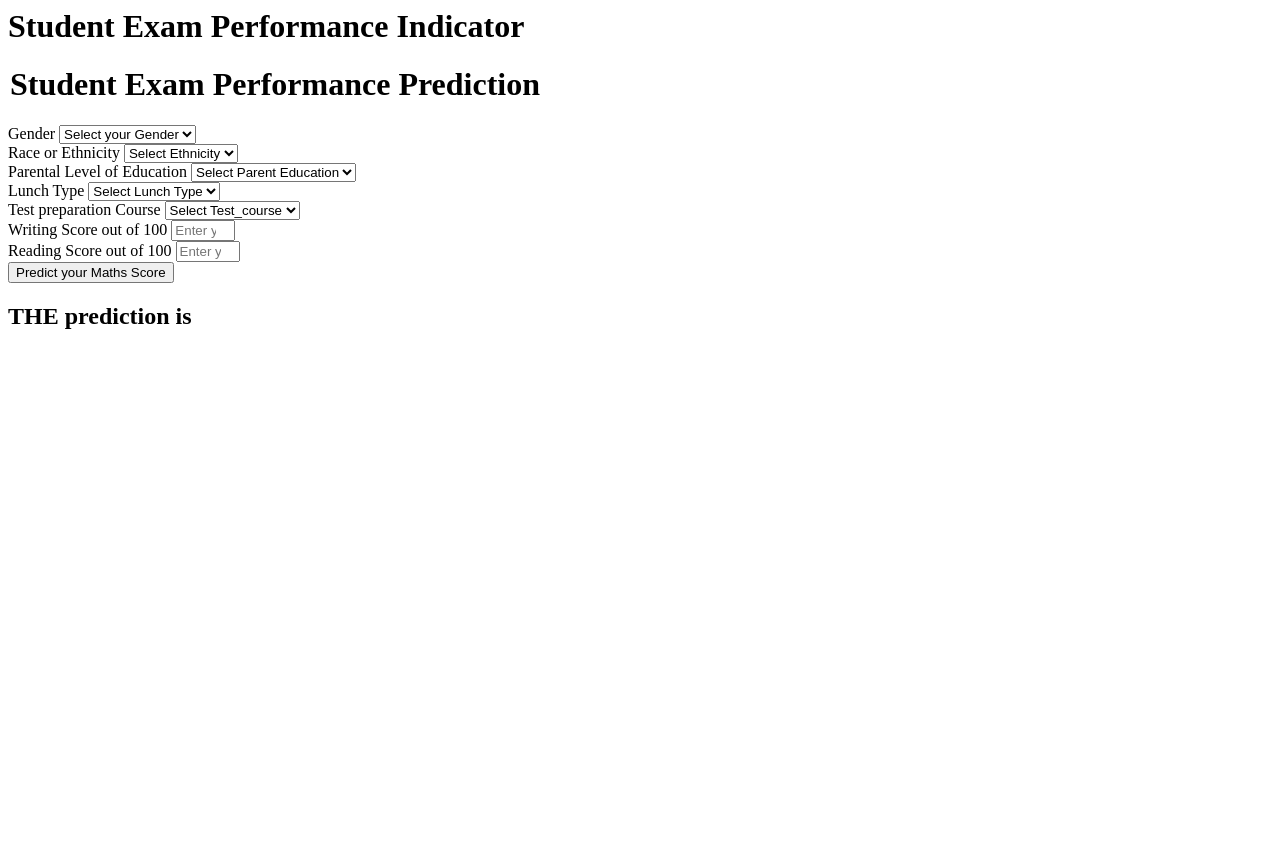
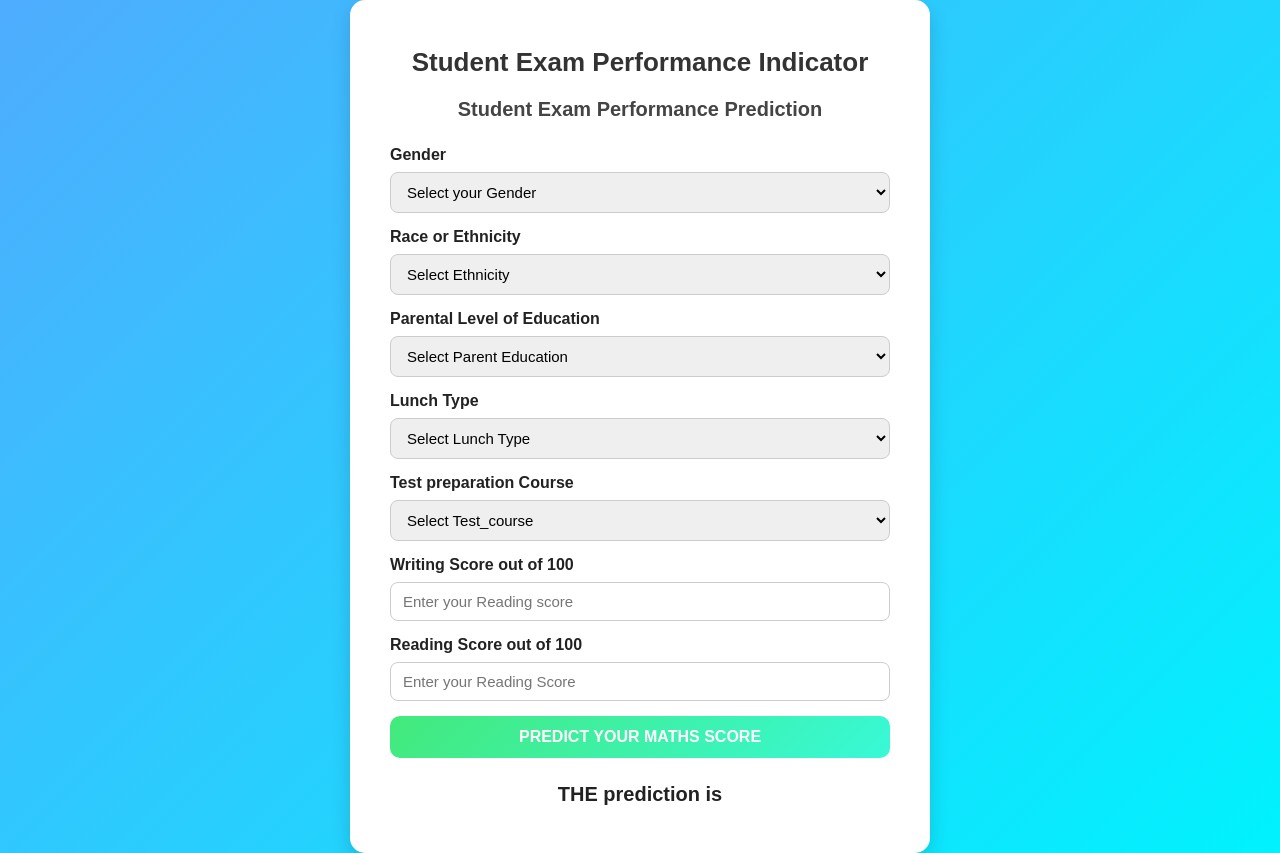
Before and after one commit to satyamvishuu/Machine-Learning-Project, a Flask app: page /predictdata in a window 1280 px wide. Before the commit the page ends 329 px from the top, so only its background shows below. Run offline with Flask 3, Linux system fonts and the light colour scheme.

Commit message:
Added CSS to HTML

```diff
--- /dev/null
+++ b/static/style.css
@@ -0,0 +1,88 @@
+
+body {
+    font-family: Arial, Helvetica, sans-serif;
+    background: linear-gradient(135deg, #4facfe, #00f2fe);
+    margin: 0;
+    padding: 0;
+    min-height: 100vh;
+    display: flex;
+    justify-content: center;
+    align-items: center;
+}
+
+.login {
+    background: #ffffff;
+    padding: 30px 40px;
+    border-radius: 15px;
+    box-shadow: 0px 8px 20px rgba(0, 0, 0, 0.15);
+    max-width: 500px;
+    width: 100%;
+}
+
+.login h1 {
+    text-align: center;
+    color: #333333;
+    margin-bottom: 20px;
+    font-size: 26px;
+}
+
+.login legend {
+    font-size: 20px;
+    font-weight: 600;
+    color: #444;
+    display: block;
+    text-align: center;
+    margin-bottom: 25px;
+}
+
+.form-label {
+    display: block;
+    font-weight: 600;
+    margin-bottom: 8px;
+    color: #222;
+}
+
+.form-control {
+    width: 100%;
+    padding: 10px 12px;
+    border-radius: 8px;
+    border: 1px solid #ccc;
+    outline: none;
+    margin-bottom: 15px;
+    transition: border-color 0.3s ease;
+    font-size: 15px;
+}
+
+.form-control:focus {
+    border-color: #4facfe;
+    box-shadow: 0px 0px 6px rgba(79, 172, 254, 0.5);
+}
+
+.btn {
+    display: inline-block;
+    width: 100%;
+    padding: 12px;
+    font-size: 16px;
+    border-radius: 10px;
+    border: none;
+    cursor: pointer;
+    font-weight: bold;
+    text-transform: uppercase;
+    transition: background 0.3s ease;
+}
+
+.btn-primary {
+    background: linear-gradient(135deg, #43e97b, #38f9d7);
+    color: white;
+}
+
+.btn-primary:hover {
+    background: linear-gradient(135deg, #38f9d7, #43e97b);
+}
+
+h2 {
+    margin-top: 25px;
+    text-align: center;
+    color: #222;
+    font-size: 20px;
+}
--- a/templates/home.html
+++ b/templates/home.html
@@ -1,4 +1,8 @@
 <html>
+    <head>
+  <link rel="stylesheet" href="{{ url_for('static', filename='style.css') }}">
+</head>
+
 <body>
     <div class="login">
        <h1>Student Exam Performance Indicator</h1>
```
Also changed, not shown: templates/index.html (+6 -1 lines), 1 other file.
